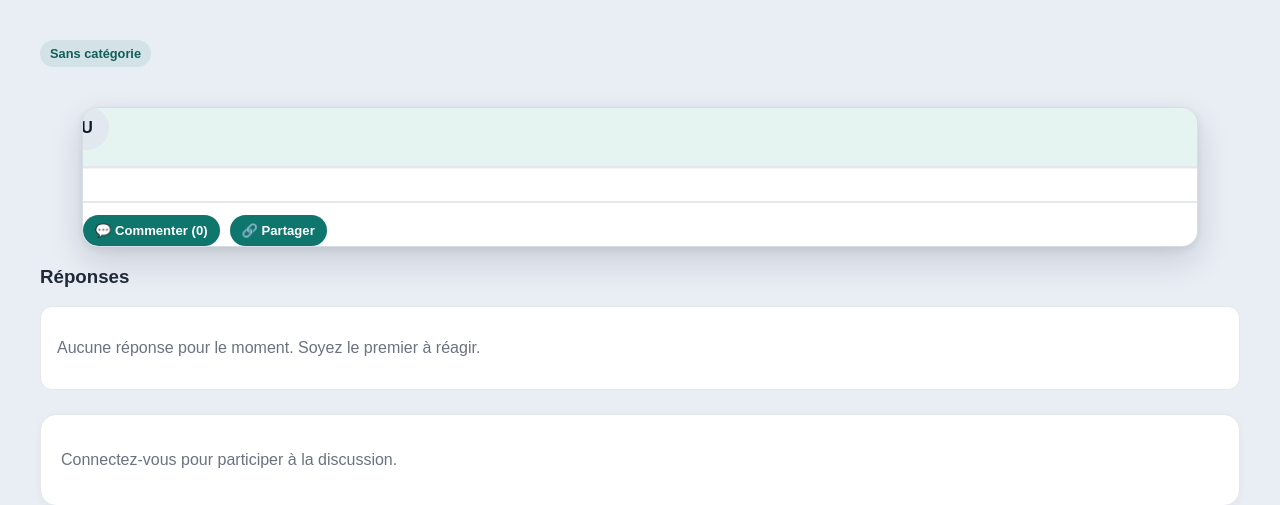
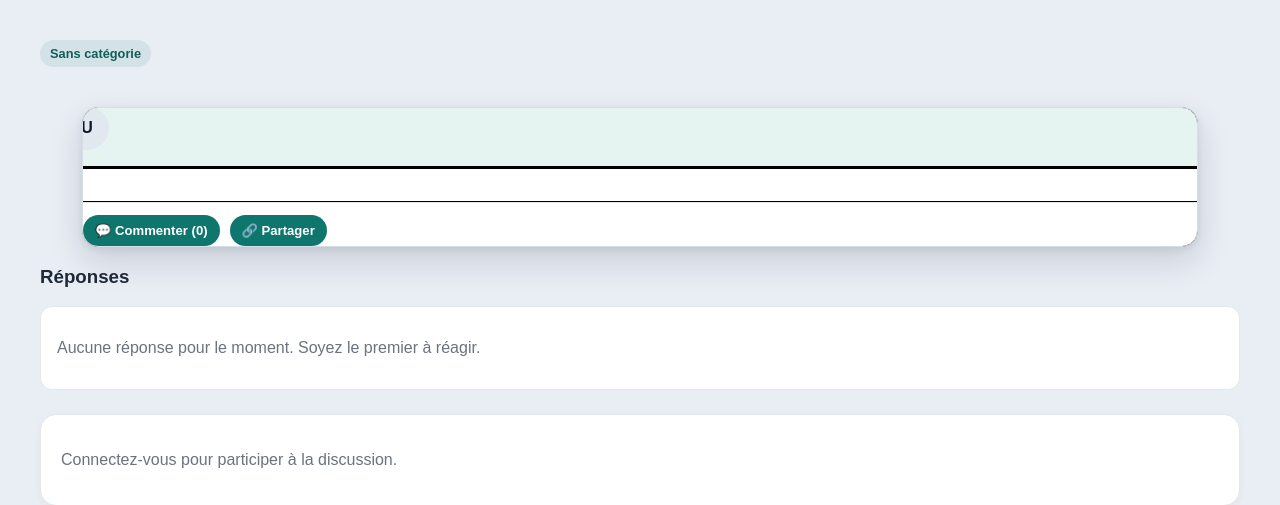
Before and after one commit to codesphereafrica-rgb/conza, a Laravel app: template resources/views/forum/topic.blade.php in a window 1280 px wide. Shown: the part 96-601 px from the top of the page. Run offline with Laravel 12, Linux system fonts and the light colour scheme; the template is opened without the code that fills it, so the values that code supplies are empty.

Commit message:
Restore black topic publication background

```diff
--- a/resources/views/forum/topic.blade.php
+++ b/resources/views/forum/topic.blade.php
@@ -125,11 +125,20 @@
                 background: #e6f4f1 !important;
             }
             .topic-card .post-text,
-            .topic-card video,
-            .reply-card .reply-bubble {
+            .topic-card video {
                 margin-top: 1px !important;
                 width: 100% !important;
-                background: #fff !important;
+                background: #000 !important;
+            }
+            .topic-card,
+            .topic-card .topic-post-content,
+            .topic-card .post-text,
+            .topic-card .media,
+            .topic-card .video-wrapper {
+                background: #000 !important;
+            }
+            .topic-card .post-text {
+                color: #fff !important;
             }
             .topic-card video,
             .topic-card img,
```
